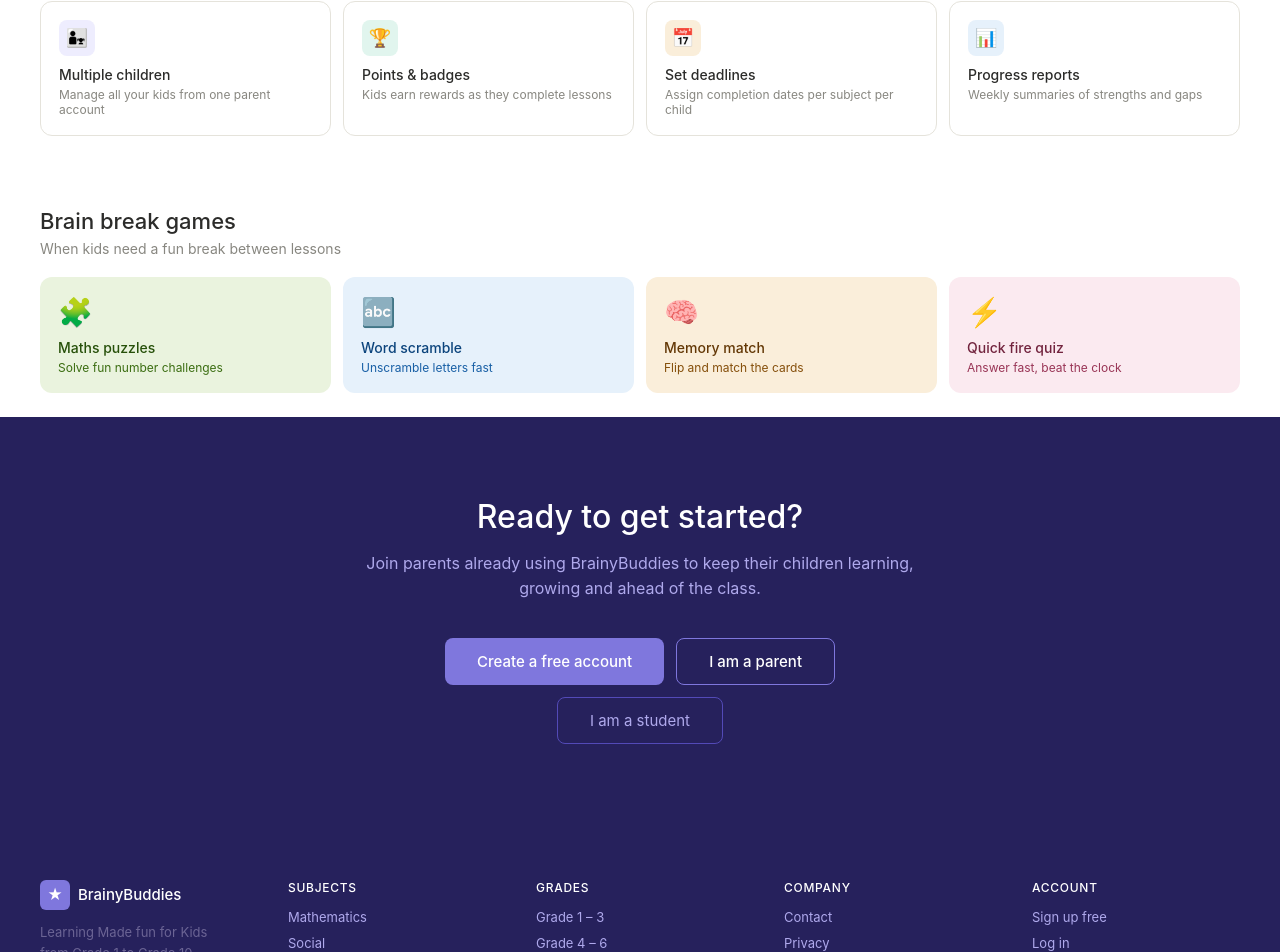
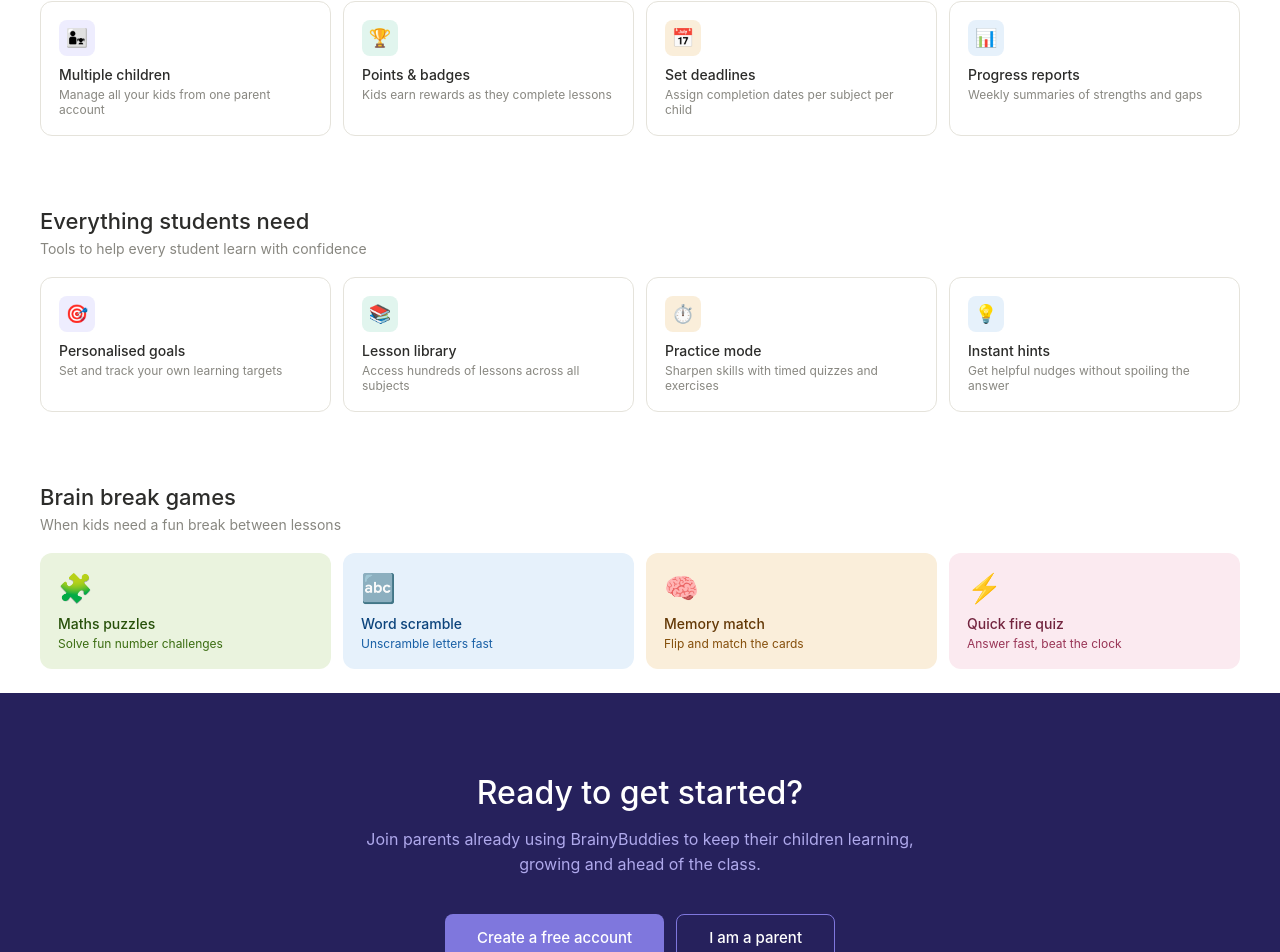
Before and after one commit to Haseeb-MA/Kids-Learning-App, a Next.js app: page / in a window 1280 px wide. Shown: the part 1590-2542 px from the top of the page. Built offline with nearby package versions, Linux system fonts and the light colour scheme.

Commit message:
feat: add 'everything student needs' below 'everything parents nee [spec-a5a7cdf8]

```diff
--- a/components/Features.tsx
+++ b/components/Features.tsx
@@ -25,8 +25,36 @@ const features = [
   },
 ]
 
+const studentFeatures = [
+  {
+    icon: '🎯',
+    title: 'Personalised goals',
+    desc: 'Set and track your own learning targets',
+    bg: '#EEEDFE',
+  },
+  {
+    icon: '📚',
+    title: 'Lesson library',
+    desc: 'Access hundreds of lessons across all subjects',
+    bg: '#E1F5EE',
+  },
+  {
+    icon: '⏱️',
+    title: 'Practice mode',
+    desc: 'Sharpen skills with timed quizzes and exercises',
+    bg: '#FAEEDA',
+  },
+  {
+    icon: '💡',
+    title: 'Instant hints',
+    desc: 'Get helpful nudges without spoiling the answer',
+    bg: '#E6F1FB',
+  },
+]
+
 export default function Features() {
   return (
+    <>
       <section style={{ padding: '24px 40px 48px' }}>
         <h2 style={{
           fontSize: '22px',
@@ -86,5 +114,65 @@ export default function Features() {
           ))}
         </div>
       </section>
+      <section style={{ padding: '24px 40px 48px' }}>
+        <h2 style={{
+          fontSize: '22px',
+          fontWeight: '500',
+          color: '#2C2C2A',
+          marginBottom: '6px',
+        }}>
+          Everything students need
+        </h2>
+        <p style={{
+          fontSize: '14px',
+          color: '#888780',
+          marginBottom: '20px',
+        }}>
+          Tools to help every student learn with confidence
+        </p>
+        <div style={{
+          display: 'grid',
+          gridTemplateColumns: 'repeat(auto-fit, minmax(200px, 1fr))',
+          gap: '12px',
+        }}>
+          {studentFeatures.map((feature) => (
+            <div key={feature.title} style={{
+              background: '#ffffff',
+              border: '0.5px solid #e5e3db',
+              borderRadius: '12px',
+              padding: '18px',
+            }}>
+              <div style={{
+                width: '36px',
+                height: '36px',
+                borderRadius: '8px',
+                background: feature.bg,
+                display: 'flex',
+                alignItems: 'center',
+                justifyContent: 'center',
+                fontSize: '18px',
+                marginBottom: '10px',
+              }}>
+                {feature.icon}
+              </div>
+              <p style={{
+                fontSize: '14px',
+                fontWeight: '500',
+                color: '#2C2C2A',
+                marginBottom: '4px',
+              }}>
+                {feature.title}
+              </p>
+              <p style={{
+                fontSize: '12px',
+                color: '#888780',
+              }}>
+                {feature.desc}
+              </p>
+            </div>
+          ))}
+        </div>
+      </section>
+    </>
   )
 }
```
Lines whose indentation alone changed are shown as unchanged.
